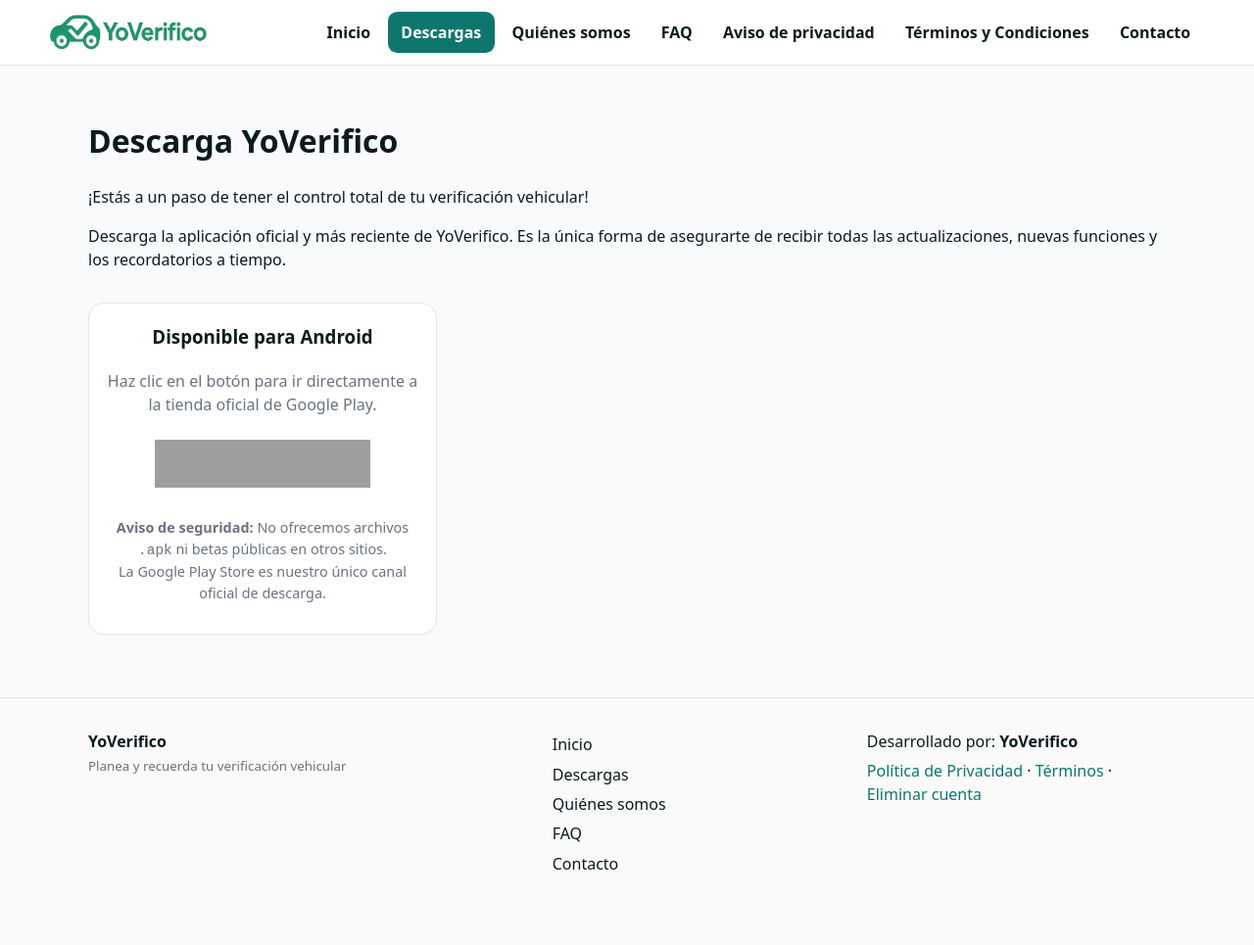
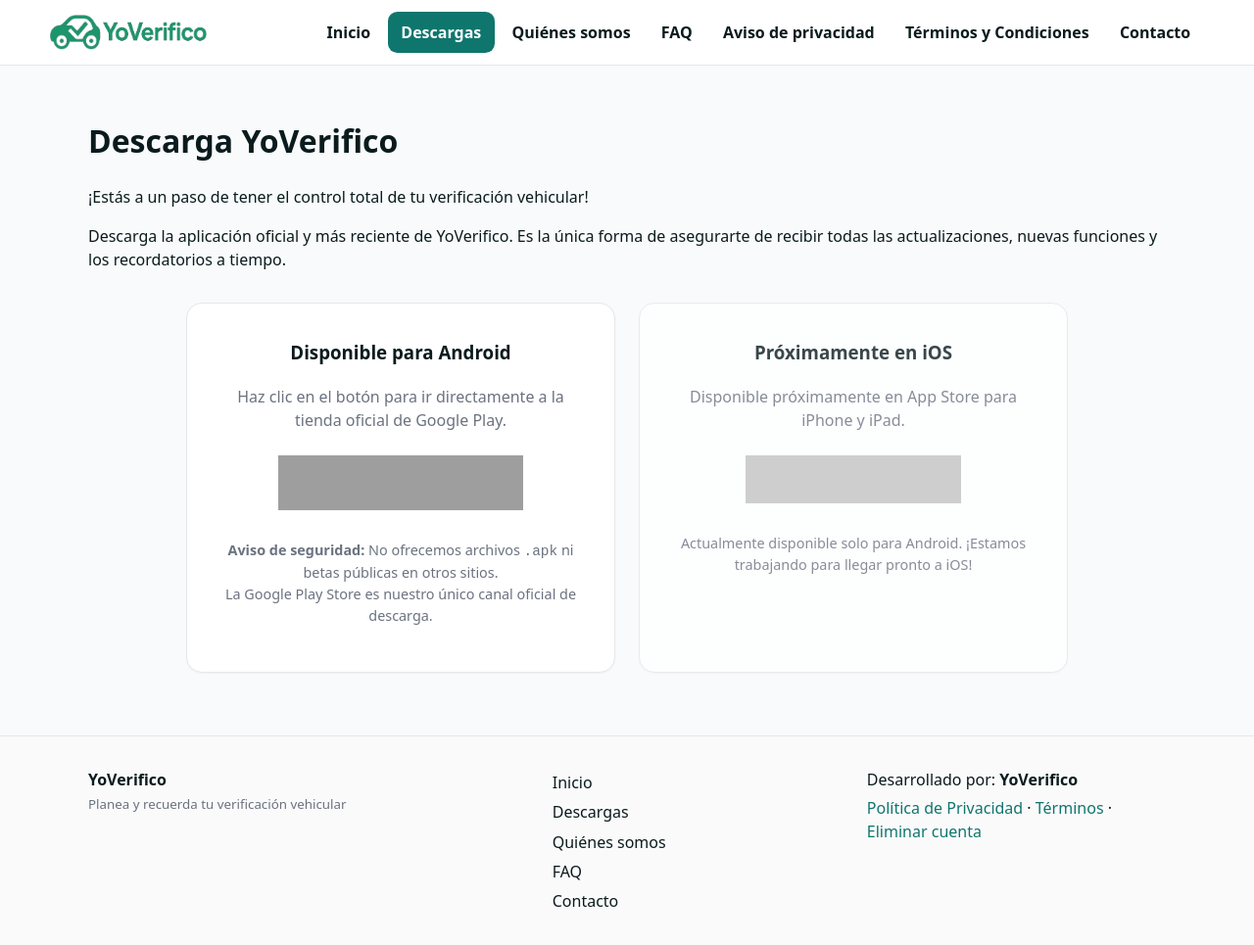
Before and after one commit to JAntonioGL/JAntonioGL.github.io, a Jekyll site: the page built from descargas.md, in a window 1280 px wide and 968 px high. Shown: the top 965 px of the window at 98% size. Built offline with Jekyll 4.4.1, drawn with Linux system fonts in a browser that asks for light colours; grey boxes are pictures that could not be loaded.

Commit message:
Descargas automatica v1

```diff
--- a/descargas.md
+++ b/descargas.md
@@ -6,27 +6,68 @@
 permalink: /descargas
 ---
 
+<script>
+  document.addEventListener("DOMContentLoaded", function () {
+    const userAgent = navigator.userAgent || navigator.vendor || window.opera;
+    const androidUrl = "https://play.google.com/store/apps/details?id=com.yoverifico.app";
+
+    // Si es Android → redirige automáticamente
+    if (/android/i.test(userAgent)) {
+      window.location.href = androidUrl;
+    }
+  });
+</script>
+
 # Descarga YoVerifico
 
 ¡Estás a un paso de tener el control total de tu verificación vehicular!
 
 Descarga la aplicación oficial y más reciente de YoVerifico. Es la única forma de asegurarte de recibir todas las actualizaciones, nuevas funciones y los recordatorios a tiempo.
 
-<div class="card-grid" style="margin-top: 2rem;">
-  <div class="card">
+<div class="card-grid" style="margin-top: 2rem; display: grid; grid-template-columns: 1fr 1fr; gap: 1.5rem; max-width: 900px; margin-left: auto; margin-right: auto;">
+
+  <!-- Android -->
+  <div class="card" style="padding: 2rem;">
     <h3 style="text-align: center;">Disponible para Android</h3>
     <p class="muted" style="text-align: center;">Haz clic en el botón para ir directamente a la tienda oficial de Google Play.</p>
 
-    <p style="text-align: center; margin-top: 1.5rem; margin-bottom: 1.5rem;">
+    <div style="text-align: center; margin: 1.5rem 0;">
       <a href="https://play.google.com/store/apps/details?id=com.yoverifico.app" target="_blank" rel="noopener noreferrer">
         <img src="https://play.google.com/intl/en_us/badges/static/images/badges/es-419_badge_web_generic.png"
              alt="Descárgalo en Google Play"
-             style="width: 220px;">
+             style="width: 100%; max-width: 250px;">
       </a>
-    </p>
+    </div>
 
     <p class="muted" style="font-size: 0.9rem; text-align: center; margin-top: 1rem;">
-      <strong>Aviso de seguridad:</strong> No ofrecemos archivos <code>.apk</code> ni betas públicas en otros sitios. <br>La Google Play Store es nuestro único canal oficial de descarga.
+      <strong>Aviso de seguridad:</strong> No ofrecemos archivos <code>.apk</code> ni betas públicas en otros sitios.<br>
+      La Google Play Store es nuestro único canal oficial de descarga.
     </p>
   </div>
+
+  <!-- iOS -->
+  <div class="card" style="padding: 2rem; opacity: 0.8;">
+    <h3 style="text-align: center;">Próximamente en iOS</h3>
+    <p class="muted" style="text-align: center;">Disponible próximamente en App Store para iPhone y iPad.</p>
+
+    <div style="text-align: center; margin: 1.5rem 0;">
+      <img src="https://developer.apple.com/assets/elements/badges/download-on-the-app-store.svg"
+           alt="Disponible en App Store próximamente"
+           style="width: 100%; max-width: 220px; opacity: 0.6;">
+    </div>
+
+    <p class="muted" style="font-size: 0.9rem; text-align: center;">
+      Actualmente disponible solo para Android.
+      ¡Estamos trabajando para llegar pronto a iOS!
+    </p>
+  </div>
+
 </div>
+
+<style>
+  @media (max-width: 768px) {
+    .card-grid {
+      grid-template-columns: 1fr;
+    }
+  }
+</style>
```
